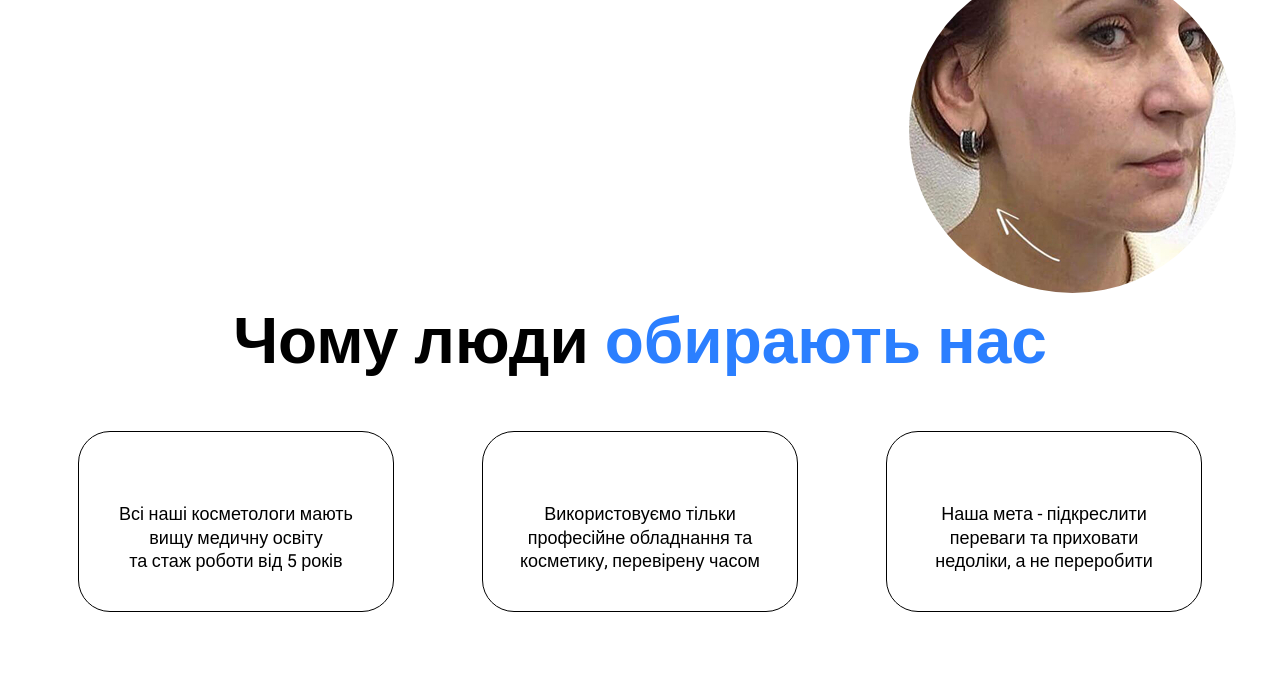
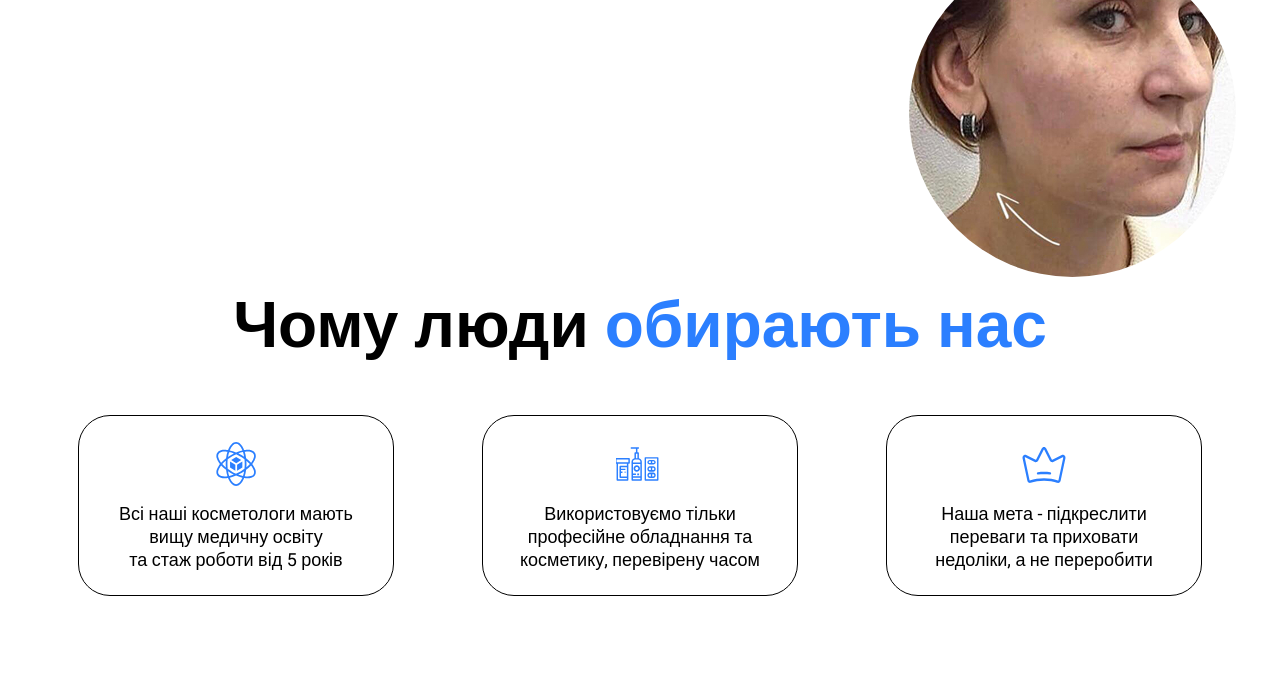
Before and after one commit to alx-shn/genius-homework-2, a plain HTML site: page index.html in a window 1280 px wide. Shown: the part 1073-1762 px from the top of the page. Drawn offline with Linux system fonts and the light colour scheme.

Commit message:
Update styles.css

```diff
--- a/css/styles.css
+++ b/css/styles.css
@@ -63,7 +63,8 @@ ul {
 }
 
 *,
-*::after, *::before {
+*::after,
+*::before {
   box-sizing: border-box;
 }
 
@@ -75,6 +76,7 @@ h5,
 h6,
 p {
   margin-top: 0;
+  margin-bottom: 0;
 }
 
 a {
@@ -91,6 +93,9 @@ a {
   margin: 0 auto;
   padding: 0 24px;
 }
+
+.wave {
+} /*Не можу додати фон (стилі)!*/
 
 .button {
   font-family: inherit;
@@ -171,6 +176,9 @@ a {
   padding: 123px 0 126px 0;
 }
 
+.hero-container {
+} /* відступ задати до контенту!*/
+
 .hero-pretitle {
   margin-bottom: 16px;
 }
@@ -205,7 +213,7 @@ a {
 
 .transformation-images2 {
   border-radius: 50%;
-  margin: left 176px;
+  margin-left: 176px;
 }
 
 .transformation-title {
@@ -246,15 +254,9 @@ a {
 }
 
 .choose-item {
-  display: flex;
   font-size: 18px;
   line-height: 1.3;
   text-align: center;
-}
-
-.choose-icon {
-  fill: var(--color-brand);
-  padding: 29px 102px 8px;
 }
 
 .choose-list {
@@ -264,32 +266,23 @@ a {
 }
 
 .choose-advantages {
-  display: flex;
-  flex-direction: column;
-  align-items: center;
-  justify-content: center;
   background-color: var(--color-primary-with);
   border: 1px solid;
   border-radius: 32px;
   width: 316px;
   height: 181px;
   padding: 24px 32px;
-  text-align: center;
-  box-sizing: border-box;
 }
 
 .choose-icon {
   fill: var(--color-brand);
   width: 48px;
   height: 48px;
-  margin-bottom: 12px;
+  margin-bottom: 8px;
 }
 
-.choose-icon {
-  fill: var(--color-brand);
-  width: 48px;
-  height: 48px;
-  margin-bottom: 12px;
+.choose-style {
+  margin-bottom: 0;
 }
 
 /*Procedure*/
@@ -362,7 +355,7 @@ a {
 .contact-container {
   display: flex;
   gap: 32px;
-  justify-content: space-between;
+  justify-content: center;
 }
 
 .contact-section {
@@ -410,7 +403,7 @@ a {
 .footer-container {
   display: flex;
   gap: 100px;
-  padding: 48px 90px;
+  padding: 48px 0px;
 }
 
 .footer-nav,
```
